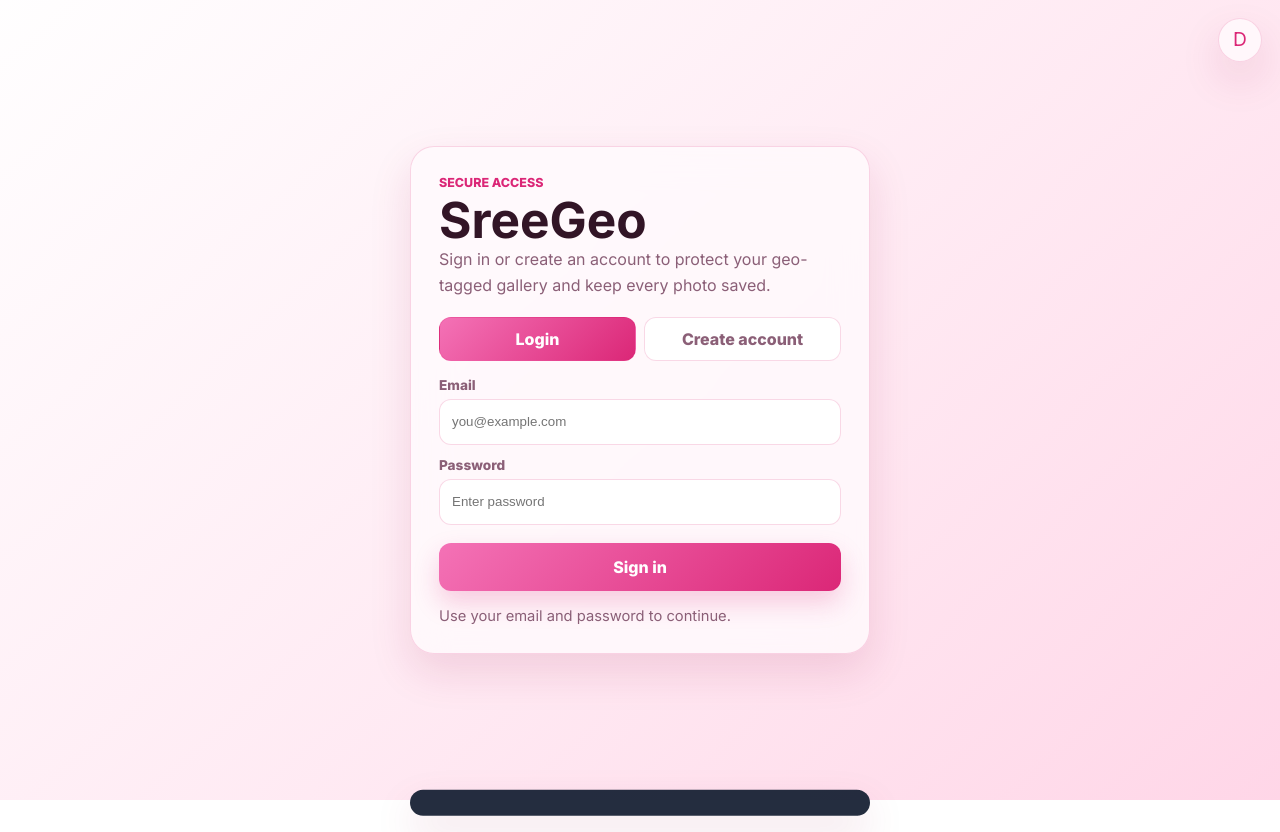
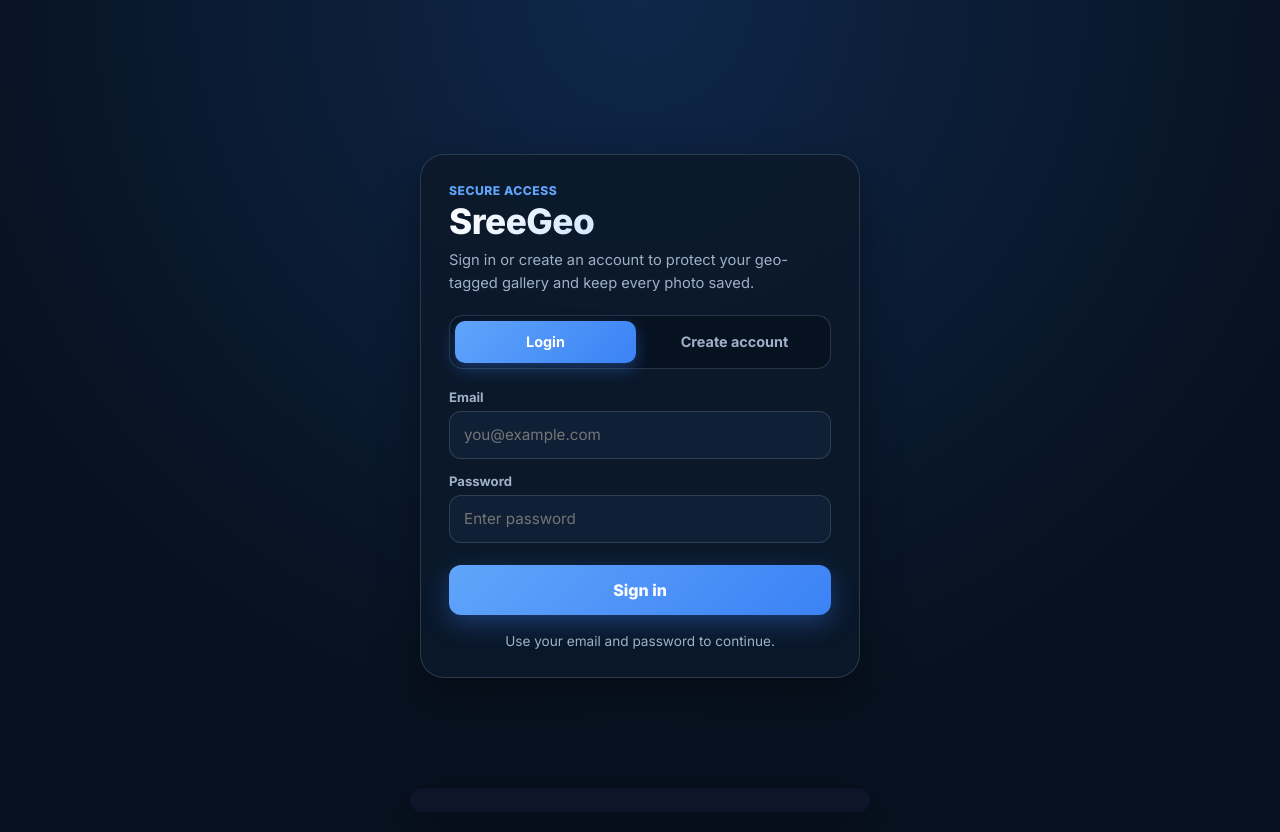
Before and after one commit to sreemanikandankaruppusamy-png/SreeGeoTag, a website: page index.html in a window 1280 px wide. Before the commit the page ends 800 px from the top, so only its background shows below. Drawn offline with Linux system fonts and the light colour scheme; no server answers.

Commit message:
commit 9

```diff
--- a/index.html
+++ b/index.html
@@ -17,6 +17,166 @@
   <link rel="preconnect" href="https://fonts.gstatic.com" crossorigin>
   <link href="https://fonts.googleapis.com/css2?family=Inter:wght@400;600;700;800&display=swap" rel="stylesheet">
   <link rel="stylesheet" href="/style.css">
+  <style>
+    :root {
+      --accent: #60a5fa;
+      --accent-strong: #3b82f6;
+      --accent-soft: rgba(96, 165, 250, 0.18);
+      --success: #34d399;
+      --danger: #f87171;
+      --ink: #e5edf8;
+      --muted: #9fb0c7;
+      --page: #07111f;
+      --panel: rgba(12, 25, 43, 0.9);
+      --panel-solid: #0f1f35;
+      --line: rgba(148, 163, 184, 0.24);
+      --shadow: 0 18px 42px rgba(0, 0, 0, 0.35);
+    }
+    * { box-sizing: border-box; }
+    body {
+      min-height: 100vh;
+      margin: 0;
+      font-family: Inter, system-ui, -apple-system, sans-serif;
+      color: var(--ink);
+      background: radial-gradient(circle at top center, #0f274a, #07111f 70%);
+      display: grid;
+      place-items: center;
+      padding: 16px;
+    }
+    .auth-screen { width: 100%; display: flex; justify-content: center; }
+    .auth-card {
+      width: min(100%, 440px);
+      padding: 28px;
+      border: 1px solid var(--line);
+      border-radius: 24px;
+      background: var(--panel);
+      box-shadow: var(--shadow);
+      backdrop-filter: blur(20px);
+      -webkit-backdrop-filter: blur(20px);
+    }
+    .eyebrow {
+      margin: 0 0 6px;
+      color: var(--accent);
+      font-size: 0.76rem;
+      font-weight: 800;
+      letter-spacing: 0.5px;
+      text-transform: uppercase;
+    }
+    h1 {
+      margin: 0 0 10px;
+      font-size: 2.2rem;
+      font-weight: 800;
+      letter-spacing: -0.5px;
+      background: linear-gradient(135deg, #ffffff, #93c5fd);
+      -webkit-background-clip: text;
+      -webkit-text-fill-color: transparent;
+    }
+    .auth-copy {
+      margin: 0 0 20px;
+      color: var(--muted);
+      font-size: 0.92rem;
+      line-height: 1.55;
+    }
+    .auth-tabs {
+      display: grid;
+      grid-template-columns: 1fr 1fr;
+      gap: 8px;
+      margin-bottom: 20px;
+      background: rgba(6, 15, 28, 0.6);
+      padding: 5px;
+      border-radius: 14px;
+      border: 1px solid var(--line);
+    }
+    .auth-tab {
+      min-height: 42px;
+      border-radius: 10px;
+      border: 0;
+      background: transparent;
+      color: var(--muted);
+      font-weight: 700;
+      font-size: 0.9rem;
+      cursor: pointer;
+      transition: all 180ms ease;
+    }
+    .auth-tab.active {
+      color: #ffffff;
+      background: linear-gradient(135deg, var(--accent), var(--accent-strong));
+      box-shadow: 0 6px 16px rgba(59, 130, 246, 0.35);
+    }
+    .auth-form {
+      display: none !important;
+      gap: 14px;
+    }
+    .auth-form.active {
+      display: grid !important;
+    }
+    .auth-form label {
+      display: grid;
+      gap: 6px;
+      font-size: 0.82rem;
+      font-weight: 700;
+      color: var(--muted);
+    }
+    .auth-form input {
+      min-height: 48px;
+      padding: 0 14px;
+      border: 1.5px solid var(--line);
+      border-radius: 12px;
+      background: var(--panel-solid);
+      color: var(--ink);
+      font-size: 0.95rem;
+      font-family: inherit;
+      outline: none;
+      transition: border-color 160ms ease, box-shadow 160ms ease;
+    }
+    .auth-form input:focus {
+      border-color: var(--accent);
+      box-shadow: 0 0 0 4px var(--accent-soft);
+    }
+    .primary-button {
+      min-height: 50px;
+      border-radius: 12px;
+      border: 0;
+      margin-top: 8px;
+      background: linear-gradient(135deg, var(--accent), var(--accent-strong));
+      color: #ffffff;
+      font-weight: 800;
+      font-size: 1rem;
+      cursor: pointer;
+      box-shadow: 0 8px 24px rgba(59, 130, 246, 0.35);
+      transition: transform 140ms ease, box-shadow 140ms ease;
+    }
+    .primary-button:hover {
+      transform: translateY(-1px);
+      box-shadow: 0 10px 28px rgba(59, 130, 246, 0.45);
+    }
+    .auth-status {
+      margin: 18px 0 0;
+      color: var(--muted);
+      font-size: 0.85rem;
+      text-align: center;
+    }
+    .theme-toggle {
+      display: none;
+    }
+    .toast {
+      position: fixed;
+      left: 50%;
+      bottom: 24px;
+      z-index: 100;
+      padding: 12px 20px;
+      border-radius: 12px;
+      color: #fff;
+      background: rgba(15, 23, 42, 0.95);
+      box-shadow: var(--shadow);
+      transform: translate(-50%, 150%);
+      transition: transform 180ms ease;
+      pointer-events: none;
+    }
+    .toast.show {
+      transform: translate(-50%, 0);
+    }
+  </style>
 </head>
 <body>
   <button class="theme-toggle" type="button" id="themeToggle" aria-label="Switch to dark mode" title="Switch theme">
```
Also changed, not shown: server.js (+8 -0 lines).
